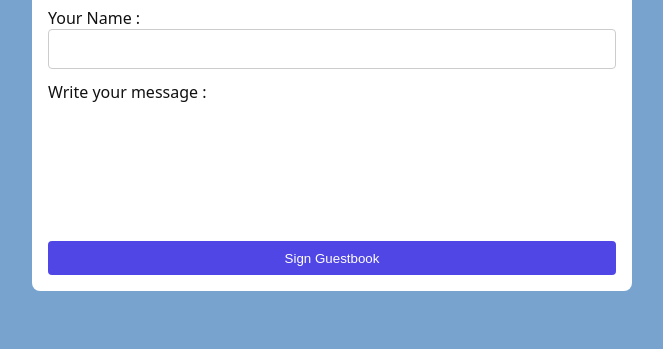
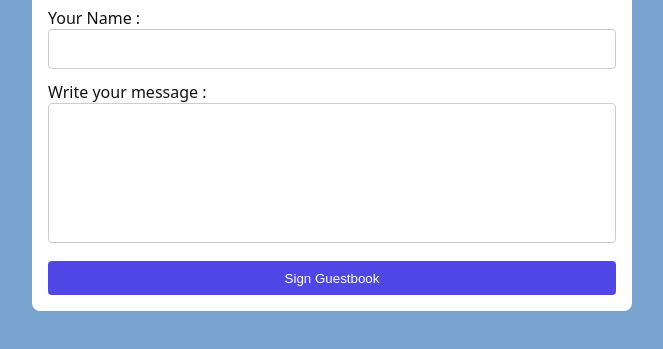
Before and after one commit to bh-official/Full-stack-project-guest-book, a website built with Vite: page client/index.html in a window 1280 px wide. Shown: the part 105-454 px from the top of the page, without its empty margins (308-971 px from the left). Built offline with nearby package versions, Linux system fonts and the light colour scheme; no server answers.

Commit message:
corrcting textarea border

```diff
--- a/client/src/style.css
+++ b/client/src/style.css
@@ -36,12 +36,12 @@ form input {
 
 form textarea {
   width: 100%;
-  padding: 10px;
+  padding: 0.6rem;
   margin-bottom: 0.8rem;
-  border: 1px solid white;
+  border: 1px solid #ccc;
   border-radius: 4px;
-  font-size: 16px;
-  height: 120px;
+  font-size: 1rem;
+  height: 140px;
   resize: none;
   overflow-y: scroll;
   font-family: inherit;
```
